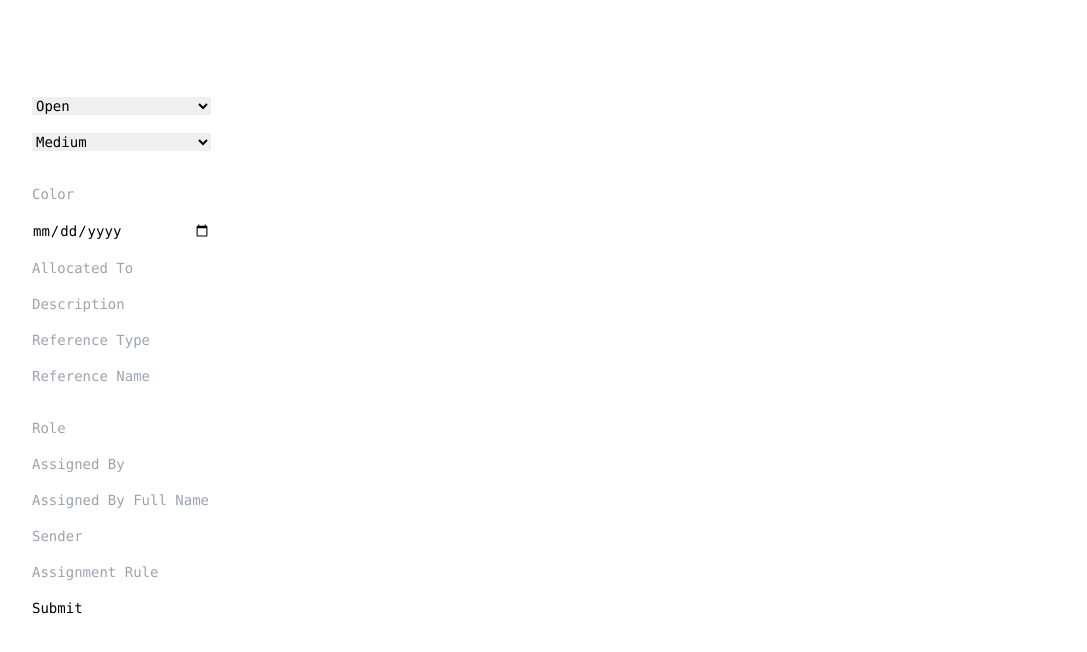
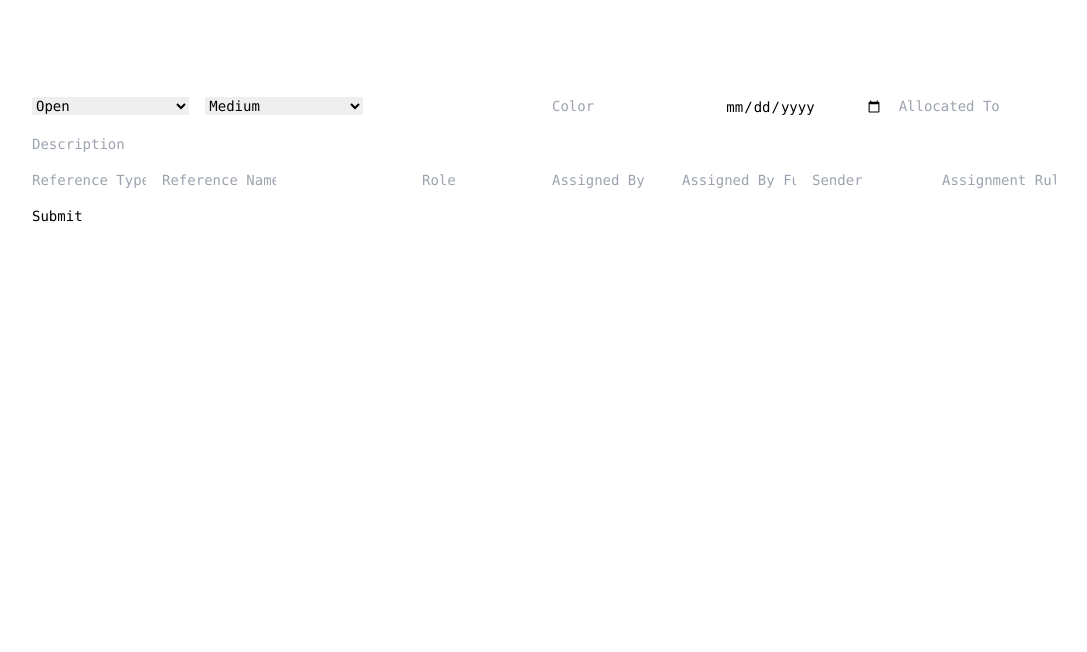
Before and after one commit to FarahZaqout/form-builder-1, a Next.js app: page / in a window 1280 px wide. Shown: the top 652 px of the page, without its empty margins (96-1183 px from the left). Built offline with nearby package versions, Linux system fonts and the light colour scheme.

Commit message:
simplifies logic and adds dynamic style

```diff
--- a/src/components/Integrated.client.tsx
+++ b/src/components/Integrated.client.tsx
@@ -14,57 +14,34 @@ function getComponent(fieldType: string): React.ComponentType<{ field: any, conf
 
 const createFieldConfig = (formFields: FrappeObject): ExtendedField[] => {
     const configurations: ExtendedField[] = [];
-    let currentSection: ExtendedField | null = null;
-    let currentColumnCount = 0;
+    let currentSection: ExtendedField | null = null;  // Correctly typed as ExtendedField | null
 
     formFields.docs.forEach(doc => {
         doc.fields.forEach((field: any) => {
-            let extendedField: ExtendedField = {...field};
+            const extendedField: ExtendedField = { ...field };
 
-            switch (field.fieldtype) {
-                case 'Section Break':
+            if (field.fieldtype === 'Section Break') {
                 if (currentSection) {
                     configurations.push(currentSection);
                 }
-                    // Initialize childFields and columnFields as empty arrays on new section
-                    currentSection = {...extendedField, childFields: [], columnFields: []};
-                    currentColumnCount = 0;
-                    break;
-                case 'Column Break':
-                    if (currentSection && currentSection.columnFields) {
-                        currentColumnCount += 1;
-                        // Ensure the array for the new column is initialized
-                        while (currentSection.columnFields.length <= currentColumnCount) {
-                            currentSection.columnFields.push([]);
-                        }
-                    }
-                    break;
-                default:
-                    if (currentSection) {
-                        if (currentColumnCount > 0 && currentSection.columnFields && currentSection.columnFields.length > currentColumnCount) {
-                            currentSection.columnFields[currentColumnCount].push(extendedField);
+                // Reset currentSection with a new section and initialize fields array
+                currentSection = { ...extendedField, fields: [] };
+            } else if (currentSection) {
+                // Push field into the fields array of the current section
+                currentSection.fields!.push(extendedField);  // Use non-null assertion as fields is initialized
             } else {
-                            if (!currentSection.childFields) {
-                                currentSection.childFields = []; // Initialize if not already done
-                            }
-                            currentSection.childFields.push(extendedField);
-                        }
-                    } else {
+                // Directly push fields that are not part of any section
                 configurations.push(extendedField);
-                    }
-                    break;
             }
         });
     });
 
-    // Push the last section if it exists
     if (currentSection) {
         configurations.push(currentSection);
     }
 
     return configurations;
 };
-
 
 interface RenderFieldProps {
     field: ExtendedField;
@@ -96,38 +73,24 @@ const RenderField: React.FC<RenderFieldProps> = ({ field, control, errors, index
 // @ts-ignore
 const fieldConfigurations = createFieldConfig(frappe2);
 
-
 const FormComponent: React.FC = () => {
     const { control, handleSubmit, formState: { errors } } = useForm();
 
-    const onSubmit = async (data: any) => {
-        // send a request here.
+    const onSubmit = (data: any) => {
         console.log(data);
     };
 
     return (
-        <form onSubmit={handleSubmit(onSubmit)} className="space-y-4">
+        <form onSubmit={handleSubmit(onSubmit)} className="space-y-4 w-full">
             {fieldConfigurations.map((section, index) => (
-                section.fieldtype === 'Section Break' ? (
-                    <div key={index} className="grid gap-4">
-                        {section.childFields && section.childFields.map((field, fieldIndex) => (
-                            <RenderField key={fieldIndex} field={field} control={control} errors={errors} index={fieldIndex} />
-                        ))}
-                        {section.columnFields && section.columnFields.map((column, columnIndex) => {
-                            if (column.length > 0) {
-                                console.log({column: column.length});
-                                console.log({name: column[0].fieldname})
-                            }
-                            return (
-                                <div key={columnIndex} className={`grid grid-cols-${column.length + 1} gap-4`}>
-                                    {column.map((field, fieldIndex) => (
-                                        <RenderField key={fieldIndex} field={field} control={control} errors={errors} index={fieldIndex} />
+                // Ensuring the grid takes the full width and setting columns dynamically
+                <div key={index} className={`grid gap-4 w-full ${section.fields ? `grid-cols-${section.fields.length}` : 'grid-cols-1'}`}>
+                    {section.fields && section.fields.map((field, fieldIndex) => (
+                        <div key={fieldIndex} className="max-w-full">
+                            <RenderField field={field} control={control} errors={errors} index={fieldIndex} />
+                        </div>
                     ))}
                 </div>
-                            )
-                        })}
-                    </div>
-                ) : <RenderField key={index} field={section} control={control} errors={errors} index={index} />
             ))}
             <button type="submit" className="btn btn-primary">Submit</button>
         </form>
--- a/src/components/Types.ts
+++ b/src/components/Types.ts
@@ -70,6 +70,5 @@ export interface CustomComponents {
 
 // todo: optimize
 export interface ExtendedField extends Field {
-    childFields?: ExtendedField[];
-    columnFields?: ExtendedField[][];
+    fields?: ExtendedField[];
 }
--- a/tailwind.config.ts
+++ b/tailwind.config.ts
@@ -1,6 +1,10 @@
 import type { Config } from "tailwindcss";
 
 const config: Config = {
+  // allow generating dynamic column number based on the field values available.
+  safelist: [
+    ...Array.from({ length: 12 }, (_, i) => `grid-cols-${i + 1}`)
+  ],
   content: [
     "./src/pages/**/*.{js,ts,jsx,tsx,mdx}",
     "./src/components/**/*.{js,ts,jsx,tsx,mdx}",
```
Lines whose indentation alone changed are shown as unchanged.
